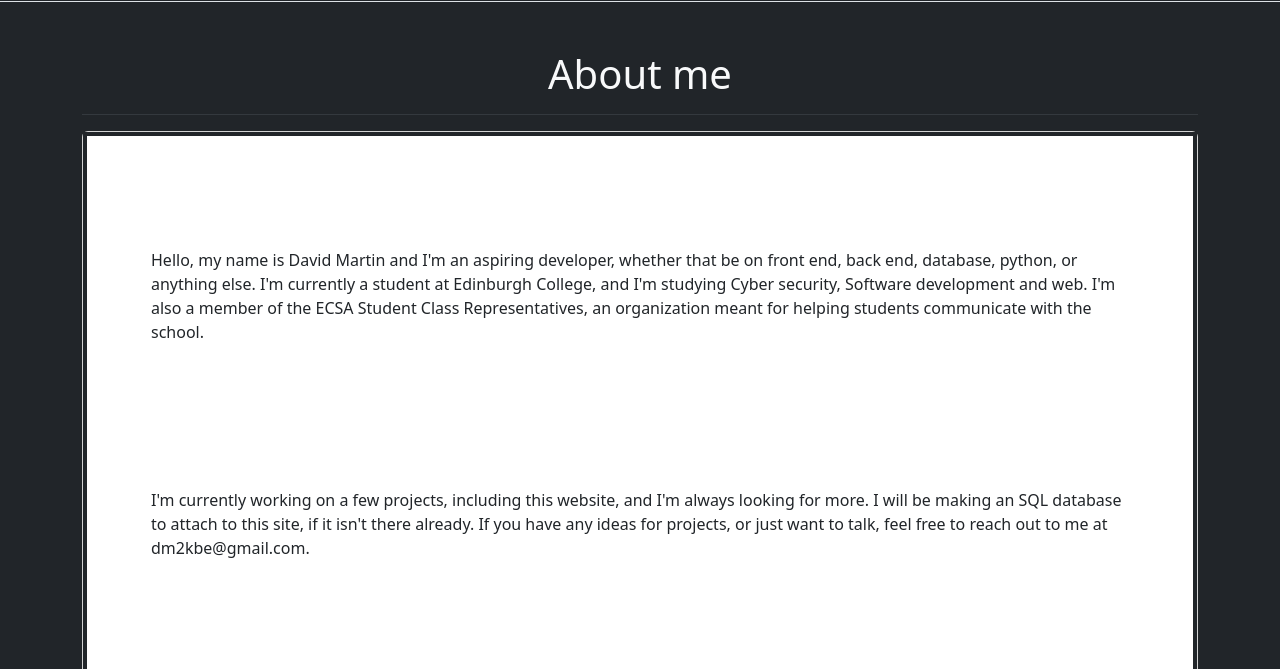
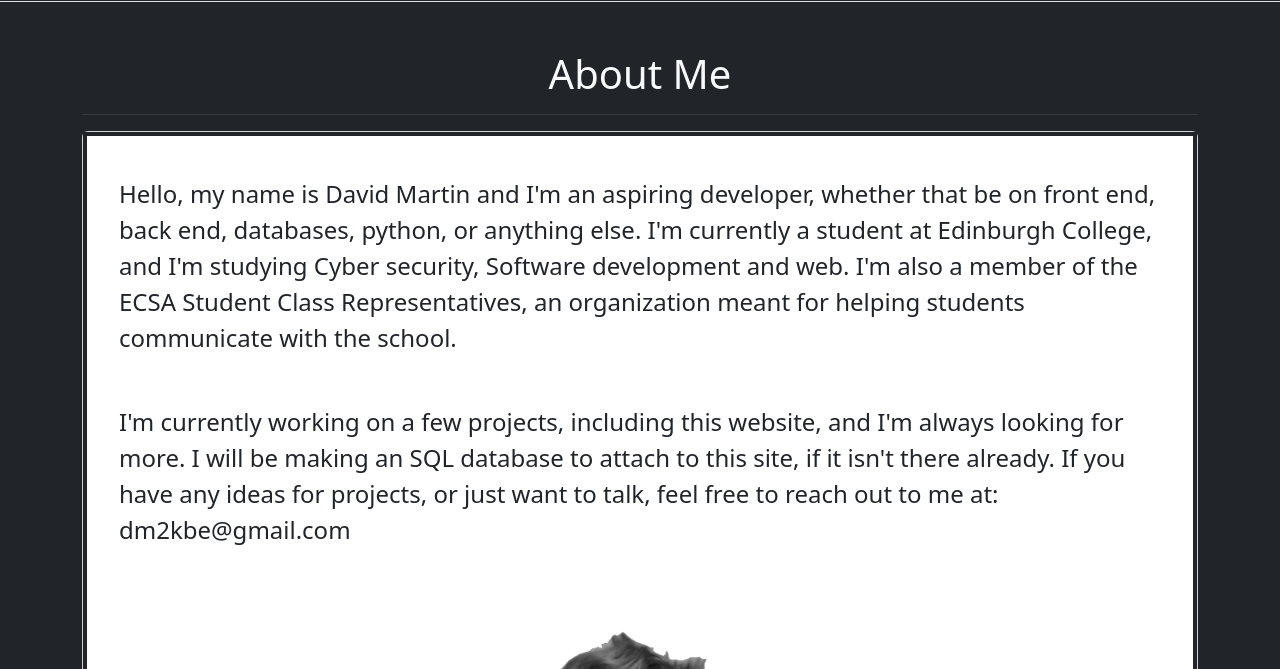
Before and after one commit to YikeDM/Bootcamp, a plain HTML site: page www/about.html in a window 1280 px wide. Shown: the part 77-746 px from the top of the page. Drawn offline with nearby package versions, Linux system fonts and the light colour scheme.

Commit message:
Formatting changes.

```diff
--- a/www/about.html
+++ b/www/about.html
@@ -49,6 +49,7 @@
                 <a class="nav-link" href="https://github.com/YikeDM" target="_blank">Github</a>
               </li>
 
+
               <li class="nav-item dropdown  text-center mx-2">
                 <a class="nav-link dropdown-toggle" href="#" role="button" data-bs-toggle="dropdown" aria-expanded="false">
                   Other Projects
@@ -86,20 +87,23 @@
 
     <!-- Main content -->
 
+
     <div class="container">
         <div class="row">
             <div class="col-xxl-12 mt-5">
-                <h1 class="text-center text-light">About me</h1>
+              <!-- general max width column for "About Me" -->
+                <h1 class="text-center text-light">About Me</h1>
                 <hr class="bg-light">
                 <div class="card text-left">
                   <div class="card-body border border-4 border-dark">
                     <div class="row">
+                      <!-- Columns for picture and text of about me -->
                       <div class="col-xxl-6">
-                        <p class="text-dark mt-5 p-5">
-                          Hello, my name is David Martin and I'm an aspiring developer, whether that be on front end, back end, database, python, or anything else. I'm currently a student at Edinburgh College, and I'm studying Cyber security, Software development and web. I'm also a member of the ECSA Student Class Representatives, an organization meant for helping students communicate with the school.
+                        <p class="text-dark fs-4 mt-2 p-3">
+                          Hello, my name is David Martin and I'm an aspiring developer, whether that be on front end, back end, databases, python, or anything else. I'm currently a student at Edinburgh College, and I'm studying Cyber security, Software development and web. I'm also a member of the ECSA Student Class Representatives, an organization meant for helping students communicate with the school.
                         </p>
-                        <p class="text-dark mt-5 p-5">
-                          I'm currently working on a few projects, including this website, and I'm always looking for more. I will be making an SQL database to attach to this site, if it isn't there already. If you have any ideas for projects, or just want to talk, feel free to reach out to me at dm2kbe@gmail.com.                      </div>
+                        <p class="text-dark fs-4 mt-2 p-3">
+                          I'm currently working on a few projects, including this website, and I'm always looking for more. I will be making an SQL database to attach to this site, if it isn't there already. If you have any ideas for projects, or just want to talk, feel free to reach out to me at: dm2kbe@gmail.com                      </div>
                       <div class="col-xxl-6 mt-5">
                         <img src="/www/images/profile-pic.png" height="75%" alt="" class=" mx-auto d-block">
                       </div>
```
Also changed, not shown: www/blog.html (+1 -1 lines), www/index.html (+2 -2 lines), www/product.html (+4 -3 lines).
